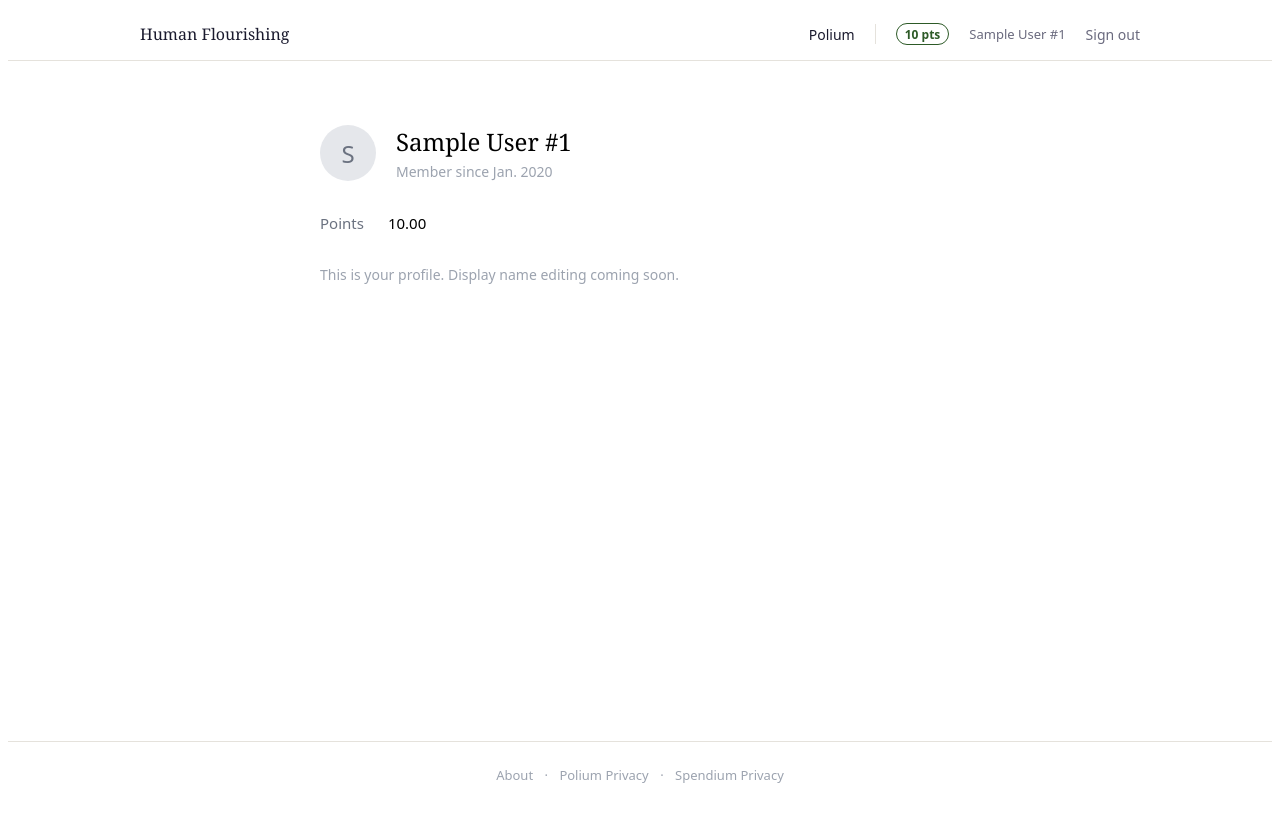
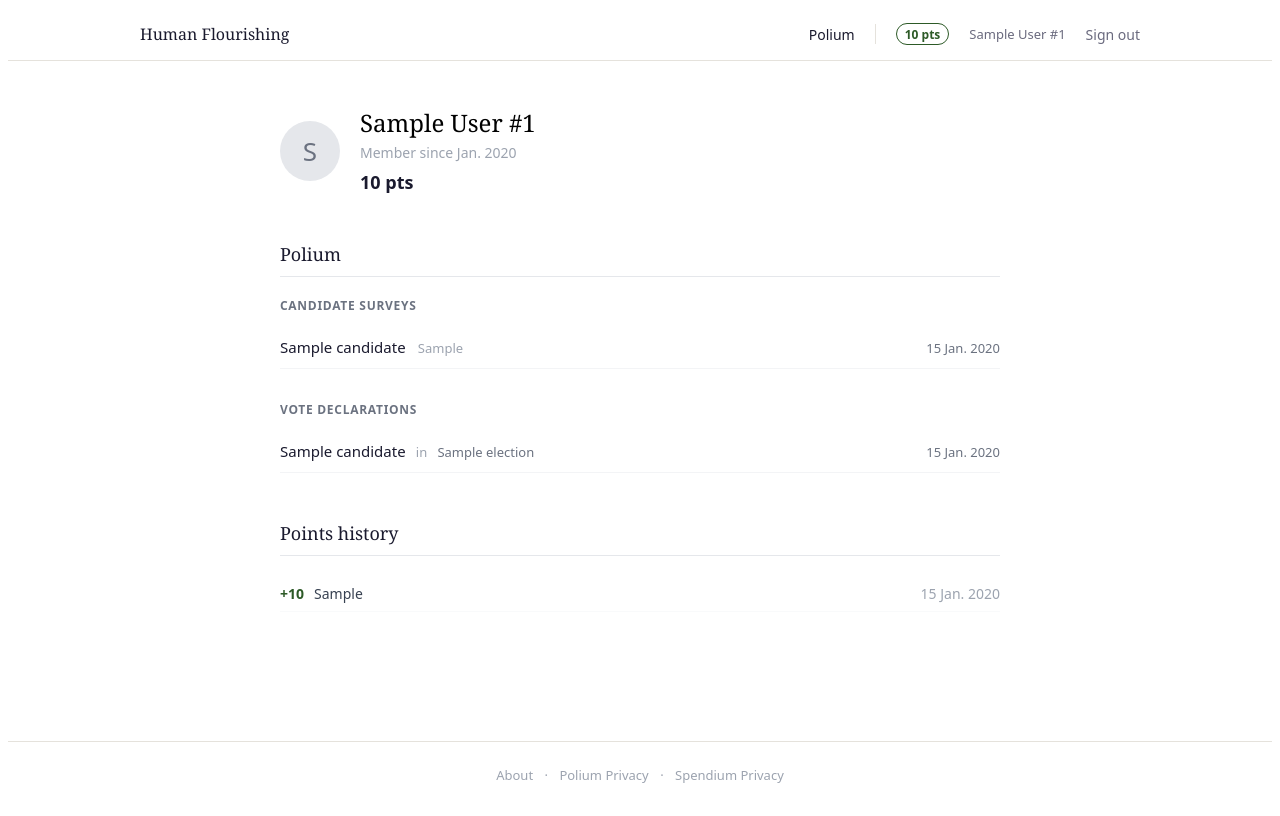
Before and after one commit to KoreyPeters/hf9, a Django app: page /accounts/profile/1/ in a window 1280 px wide. Run offline with Django 5.2, Linux system fonts and the light colour scheme; a user stored in the database is signed in; tables that the repository leaves empty hold one stand-in row (values such as "Sample post"); some libraries are stand-ins or nearby versions.

Commit message:
Added a player profile

```diff
--- a/accounts/tests.py
+++ b/accounts/tests.py
@@ -272,7 +272,7 @@ def test_player_profile_authenticated_owner_sees_own_profile_flag(client, player
     client.force_login(player)
     resp = client.get(f"/accounts/profile/{player.sqid}/")
     assert resp.status_code == 200
-    assert b"your profile" in resp.content
+    assert b"No activity" in resp.content
 
 
 @pytest.mark.django_db
--- a/accounts/views.py
+++ b/accounts/views.py
@@ -1,10 +1,13 @@
 import json
+from decimal import Decimal
 
 from django.conf import settings
 from django.contrib.auth import login
 from django.contrib.auth.decorators import login_required
+from django.db.models import Sum
 from django.http import HttpRequest, HttpResponse, JsonResponse
 from django.shortcuts import get_object_or_404, redirect, render
+from django.urls import reverse
 from django.views.decorators.csrf import csrf_exempt
 from django.views.decorators.http import require_POST
 from sesame.views import LoginView as SesameLoginView
@@ -144,11 +147,145 @@ def verify_email(request: HttpRequest, token: str) -> HttpResponse:
 
 
 def player_profile(request: HttpRequest, sqid: str) -> HttpResponse:
-    player = get_object_or_404(Player, sqid=sqid)
-    return render(request, "accounts/profile.html", {
-        "profile_player": player,
-        "is_own_profile": request.user.is_authenticated and request.user.pk == player.pk,
+    from django.contrib.contenttypes.models import ContentType
+    from points.models import PointTransaction
+    from polium.models import Candidate, VoteDeclaration
+    from surveys.models import SurveyResponse
+
+    profile_player = get_object_or_404(Player, sqid=sqid)
+    is_own_profile = request.user.is_authenticated and request.user.pk == profile_player.pk
+
+    ctx: dict[str, object] = {
+        "profile_player": profile_player,
+        "is_own_profile": is_own_profile,
+    }
+
+    if not is_own_profile:
+        return render(request, "accounts/profile.html", ctx)
+
+    candidate_ct = ContentType.objects.get_for_model(Candidate)
+    survey_response_ct = ContentType.objects.get_for_model(SurveyResponse)
+    vote_declaration_ct = ContentType.objects.get_for_model(VoteDeclaration)
+
+    # Candidate surveys
+    survey_responses = list(
+        SurveyResponse.objects
+        .filter(player=profile_player, content_type=candidate_ct)
+        .order_by("-submitted_at")
+    )
+    sr_ids = [sr.pk for sr in survey_responses]
+    candidate_ids = [sr.object_id for sr in survey_responses]
+
+    candidates_by_id: dict[int, Candidate] = {
+        c.pk: c
+        for c in Candidate.objects.filter(pk__in=candidate_ids).only("pk", "name", "office", "sqid")
+    }
+    sr_points: dict[int, Decimal] = {
+        row["object_id"]: row["total"]
+        for row in PointTransaction.objects.filter(
+            player=profile_player,
+            content_type=survey_response_ct,
+            object_id__in=sr_ids,
+        ).values("object_id").annotate(total=Sum("amount"))
+    }
+
+    survey_rows: list[dict[str, object]] = []
+    for sr in survey_responses:
+        candidate = candidates_by_id.get(sr.object_id)
+        if candidate is None:
+            continue
+        survey_rows.append({
+            "candidate": candidate,
+            "submitted_at": sr.submitted_at,
+            "submit_count": sr.submit_count,
+            "points_total": sr_points.get(sr.pk),
+        })
+
+    # Vote declarations
+    declarations = list(
+        VoteDeclaration.objects
+        .filter(player=profile_player)
+        .select_related("candidate", "election")
+        .order_by("-declared_at")
+    )
+    decl_ids = [d.pk for d in declarations]
+    decl_points: dict[int, Decimal] = {
+        pt.object_id: pt.amount
+        for pt in PointTransaction.objects.filter(
+            player=profile_player,
+            content_type=vote_declaration_ct,
+            object_id__in=decl_ids,
+        )
+    }
+    declaration_rows: list[dict[str, object]] = [
+        {"declaration": d, "points": decl_points.get(d.pk)}
+        for d in declarations
+    ]
+
+    # Points history — last 50, with source URL resolved
+    transactions = list(
+        PointTransaction.objects
+        .filter(player=profile_player)
+        .order_by("-created_at")[:50]
+    )
+
+    sr_tx_ids = [
+        t.object_id for t in transactions
+        if t.content_type_id == survey_response_ct.pk and t.object_id is not None
+    ]
+    sr_to_candidate_sqid: dict[int, str] = {}
+    if sr_tx_ids:
+        srs = list(SurveyResponse.objects.filter(pk__in=sr_tx_ids, content_type=candidate_ct))
+        cand_sqids = {
+            c.pk: c.sqid
+            for c in Candidate.objects.filter(
+                pk__in=[s.object_id for s in srs]
+            ).only("pk", "sqid")
+        }
+        for sr in srs:
+            sqid_val = cand_sqids.get(sr.object_id)
+            if sqid_val:
+                sr_to_candidate_sqid[sr.pk] = sqid_val
+
+    decl_tx_ids = [
+        t.object_id for t in transactions
+        if t.content_type_id == vote_declaration_ct.pk and t.object_id is not None
+    ]
+    decl_to_election_sqid: dict[int, str] = {}
+    if decl_tx_ids:
+        for d in VoteDeclaration.objects.filter(pk__in=decl_tx_ids).select_related("election"):
+            if d.election:
+                decl_to_election_sqid[d.pk] = d.election.sqid
+
+    reason_labels: dict[str, str] = {
+        "survey": "Candidate survey",
+        "vote_declaration": "Vote declaration",
+    }
+
+    tx_rows: list[dict[str, object]] = []
+    for t in transactions:
+        source_url: str | None = None
+        if t.content_type_id == survey_response_ct.pk and t.object_id is not None:
+            cand_sqid_val = sr_to_candidate_sqid.get(t.object_id)
+            if cand_sqid_val:
+                source_url = reverse("polium:candidate_detail", args=[cand_sqid_val])
+        elif t.content_type_id == vote_declaration_ct.pk and t.object_id is not None:
+            election_sqid_val = decl_to_election_sqid.get(t.object_id)
+            if election_sqid_val:
+                source_url = reverse("polium:election_detail", args=[election_sqid_val])
+        tx_rows.append({
+            "label": reason_labels.get(t.reason, t.reason),
+            "amount": t.amount,
+            "created_at": t.created_at,
+            "source_url": source_url,
+        })
+
+    ctx.update({
+        "survey_rows": survey_rows,
+        "declaration_rows": declaration_rows,
+        "tx_rows": tx_rows,
     })
+    return render(request, "accounts/profile.html", ctx)
 
 
 @csrf_exempt
--- a/polium/service.py
+++ b/polium/service.py
@@ -24,7 +24,7 @@ def _vote_multiplier(candidate: Candidate) -> Decimal:
 
 def declare_vote(player: Player, candidate: Candidate, election: Election) -> Decimal:
     base = Decimal(settings.POLIUM["VOTE_DECLARATION_BASE"])
-    amount = (base * (candidate.current_rating / 100) * _vote_multiplier(candidate)).quantize(
+    amount = (base * candidate.current_rating * _vote_multiplier(candidate)).quantize(
         Decimal("0.01")
     )
 
--- a/polium/views.py
+++ b/polium/views.py
@@ -426,7 +426,7 @@ def _points_preview(candidate: Candidate) -> str:
         mult = Decimal(str(settings.POLIUM["BLACKLIST_MULTIPLIER"]))
     else:
         mult = Decimal("1")
-    pts = (base * (candidate.current_rating / 100) * mult).quantize(Decimal("1"))
+    pts = (base * candidate.current_rating * mult).quantize(Decimal("1"))
     return str(pts)
 
 
--- a/templates/accounts/profile.html
+++ b/templates/accounts/profile.html
@@ -1,27 +1,94 @@
 {% extends "base.html" %}
 {% block title %}{{ profile_player.display_label }} — Human Flourishing{% endblock %}
 {% block content %}
-<main style="max-width:640px;margin:4rem auto;padding:0 1.5rem;font-family:system-ui,sans-serif">
+<main style="max-width:720px;margin:3rem auto;padding:0 1.5rem 5rem;font-family:system-ui,sans-serif">
 
-  <div style="display:flex;align-items:center;gap:1.25rem;margin-bottom:2rem">
-    <div style="width:56px;height:56px;border-radius:50%;background:#e5e7eb;display:flex;align-items:center;justify-content:center;font-size:1.5rem;color:#6b7280;font-weight:500;flex-shrink:0">
+  <div style="display:flex;align-items:center;gap:1.25rem;margin-bottom:3rem">
+    <div style="width:60px;height:60px;border-radius:50%;background:#e5e7eb;display:flex;align-items:center;justify-content:center;font-size:1.625rem;color:#6b7280;font-weight:500;flex-shrink:0">
       {{ profile_player.display_name|first|upper|default:"?" }}
     </div>
     <div>
-      <h1 style="font-family:Georgia,serif;font-weight:normal;margin:0;font-size:1.5rem">{{ profile_player.display_label }}</h1>
-      <p style="margin:.25rem 0 0;font-size:.875rem;color:#9ca3af">Member since {{ profile_player.date_joined|date:"N Y" }}</p>
+      <h1 style="font-family:Georgia,serif;font-weight:normal;margin:0;font-size:1.5rem;line-height:1.2">{{ profile_player.display_label }}</h1>
+      <p style="margin:.3rem 0 .5rem;font-size:.875rem;color:#9ca3af">Member since {{ profile_player.date_joined|date:"N Y" }}</p>
+      <p style="margin:0;font-size:1.125rem;font-weight:600;color:#1a1a2e">{{ profile_player.total_points|floatformat:0 }} pts</p>
     </div>
   </div>
 
-  <dl style="display:grid;grid-template-columns:max-content 1fr;gap:.5rem 1.5rem;font-size:.9375rem">
-    <dt style="color:#6b7280">Points</dt>
-    <dd style="margin:0;font-weight:500">{{ profile_player.total_points }}</dd>
-  </dl>
+  {% if is_own_profile %}
 
-  {% if is_own_profile %}
-  <p style="margin-top:2rem;font-size:.875rem;color:#9ca3af">
-    This is your profile. Display name editing coming soon.
-  </p>
+  {% if survey_rows or declaration_rows %}
+  <section style="margin-bottom:3rem">
+    <h2 style="font-family:Georgia,serif;font-weight:normal;font-size:1.125rem;color:#1a1a2e;margin:0 0 1.25rem;padding-bottom:.625rem;border-bottom:1px solid #e5e7eb">Polium</h2>
+
+    {% if survey_rows %}
+    <h3 style="font-size:.75rem;font-weight:700;color:#6b7280;text-transform:uppercase;letter-spacing:.06em;margin:0 0 .75rem">Candidate surveys</h3>
+    <div style="display:flex;flex-direction:column;gap:.5rem;margin-bottom:2rem">
+      {% for row in survey_rows %}
+      <div style="display:flex;justify-content:space-between;align-items:baseline;gap:1rem;padding:.625rem 0;border-bottom:1px solid #f3f4f6">
+        <div style="min-width:0">
+          <a href="{% url 'polium:candidate_detail' row.candidate.sqid %}"
+             style="font-size:.9375rem;color:#1a1a2e;text-decoration:none;font-weight:500">{{ row.candidate.name }}</a>
+          <span style="font-size:.8125rem;color:#9ca3af;margin-left:.5rem">{{ row.candidate.office }}</span>
+        </div>
+        <div style="display:flex;gap:1rem;align-items:baseline;flex-shrink:0;font-size:.8125rem;color:#6b7280;white-space:nowrap">
+          {% if row.submit_count > 1 %}<span>&times;{{ row.submit_count }}</span>{% endif %}
+          {% if row.points_total %}<span style="color:#2d5a27;font-weight:600">+{{ row.points_total|floatformat:0 }} pts</span>{% endif %}
+          <span>{{ row.submitted_at|date:"j N Y" }}</span>
+        </div>
+      </div>
+      {% endfor %}
+    </div>
+    {% endif %}
+
+    {% if declaration_rows %}
+    <h3 style="font-size:.75rem;font-weight:700;color:#6b7280;text-transform:uppercase;letter-spacing:.06em;margin:0 0 .75rem">Vote declarations</h3>
+    <div style="display:flex;flex-direction:column;gap:.5rem">
+      {% for row in declaration_rows %}
+      <div style="display:flex;justify-content:space-between;align-items:baseline;gap:1rem;padding:.625rem 0;border-bottom:1px solid #f3f4f6">
+        <div style="min-width:0">
+          <a href="{% url 'polium:candidate_detail' row.declaration.candidate.sqid %}"
+             style="font-size:.9375rem;color:#1a1a2e;text-decoration:none;font-weight:500">{{ row.declaration.candidate.name }}</a>
+          <span style="font-size:.8125rem;color:#9ca3af;margin-left:.375rem">in</span>
+          <a href="{% url 'polium:election_detail' row.declaration.election.sqid %}"
+             style="font-size:.8125rem;color:#6b7280;text-decoration:none;margin-left:.375rem">{{ row.declaration.election.name }}</a>
+        </div>
+        <div style="display:flex;gap:1rem;align-items:baseline;flex-shrink:0;font-size:.8125rem;color:#6b7280;white-space:nowrap">
+          {% if row.points %}<span style="color:#2d5a27;font-weight:600">+{{ row.points|floatformat:0 }} pts</span>{% endif %}
+          <span>{{ row.declaration.declared_at|date:"j N Y" }}</span>
+        </div>
+      </div>
+      {% endfor %}
+    </div>
+    {% endif %}
+
+  </section>
+  {% endif %}
+
+  {% if tx_rows %}
+  <section>
+    <h2 style="font-family:Georgia,serif;font-weight:normal;font-size:1.125rem;color:#1a1a2e;margin:0 0 1.25rem;padding-bottom:.625rem;border-bottom:1px solid #e5e7eb">Points history</h2>
+    <div style="display:flex;flex-direction:column;gap:.25rem">
+      {% for tx in tx_rows %}
+      <div style="display:flex;justify-content:space-between;align-items:baseline;gap:1rem;padding:.5rem 0;border-bottom:1px solid #f9fafb;font-size:.875rem">
+        <div style="display:flex;align-items:baseline;gap:.625rem;min-width:0">
+          <span style="color:#2d5a27;font-weight:600;flex-shrink:0">+{{ tx.amount|floatformat:0 }}</span>
+          {% if tx.source_url %}
+          <a href="{{ tx.source_url }}" style="color:#374151;text-decoration:none">{{ tx.label }}</a>
+          {% else %}
+          <span style="color:#374151">{{ tx.label }}</span>
+          {% endif %}
+        </div>
+        <span style="color:#9ca3af;white-space:nowrap;flex-shrink:0">{{ tx.created_at|date:"j N Y" }}</span>
+      </div>
+      {% endfor %}
+    </div>
+  </section>
+  {% endif %}
+
+  {% if not survey_rows and not declaration_rows and not tx_rows %}
+  <p style="color:#9ca3af;font-size:.9rem">No activity yet. <a href="{% url 'polium:home' %}" style="color:#2d5a27">Start with Polium →</a></p>
+  {% endif %}
+
   {% endif %}
 
 </main>
```
Also changed, not shown: plans/player-profile-plan.md (added, +112 -0 lines), polium/tests.py (+9 -15 lines).
